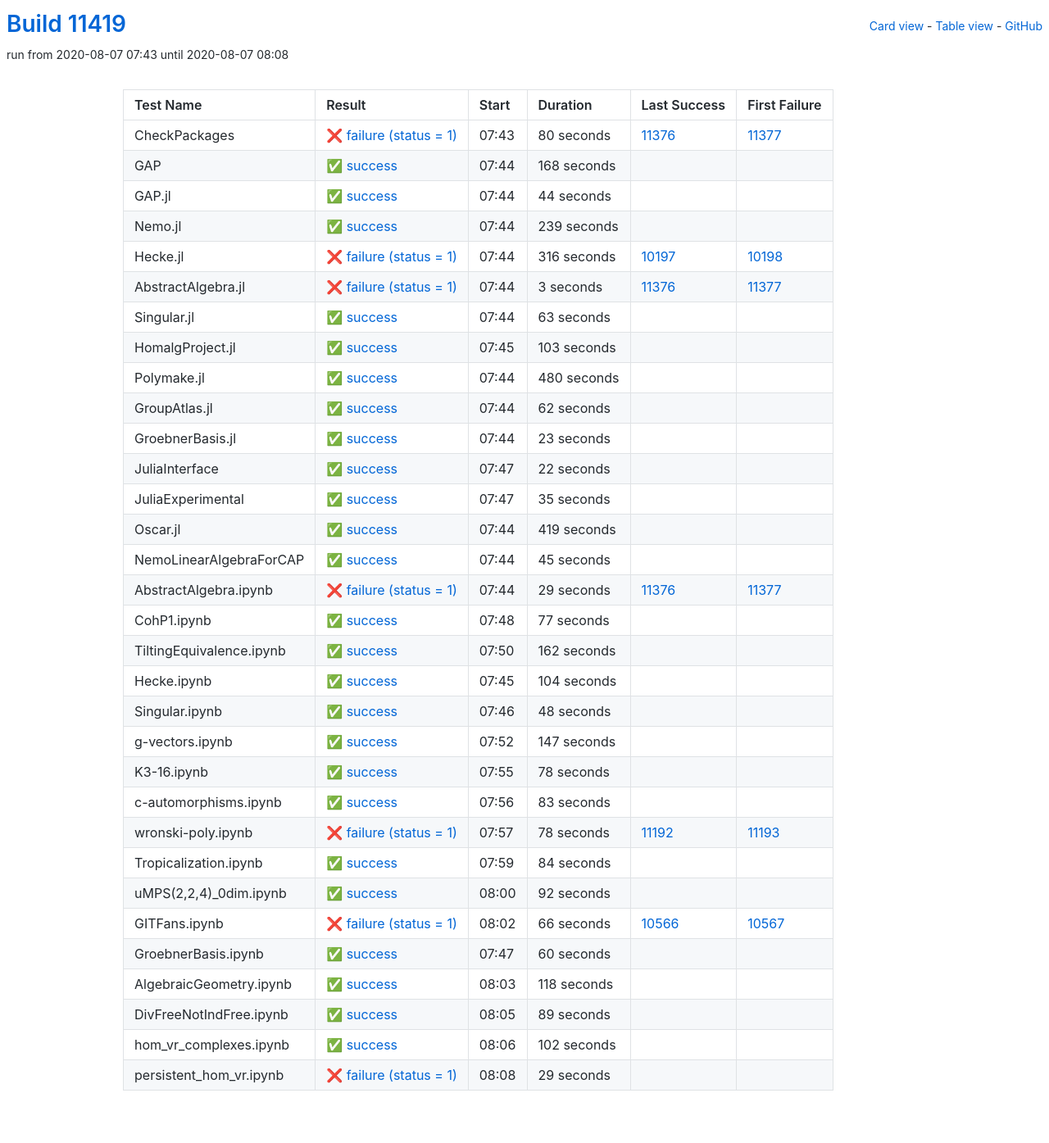
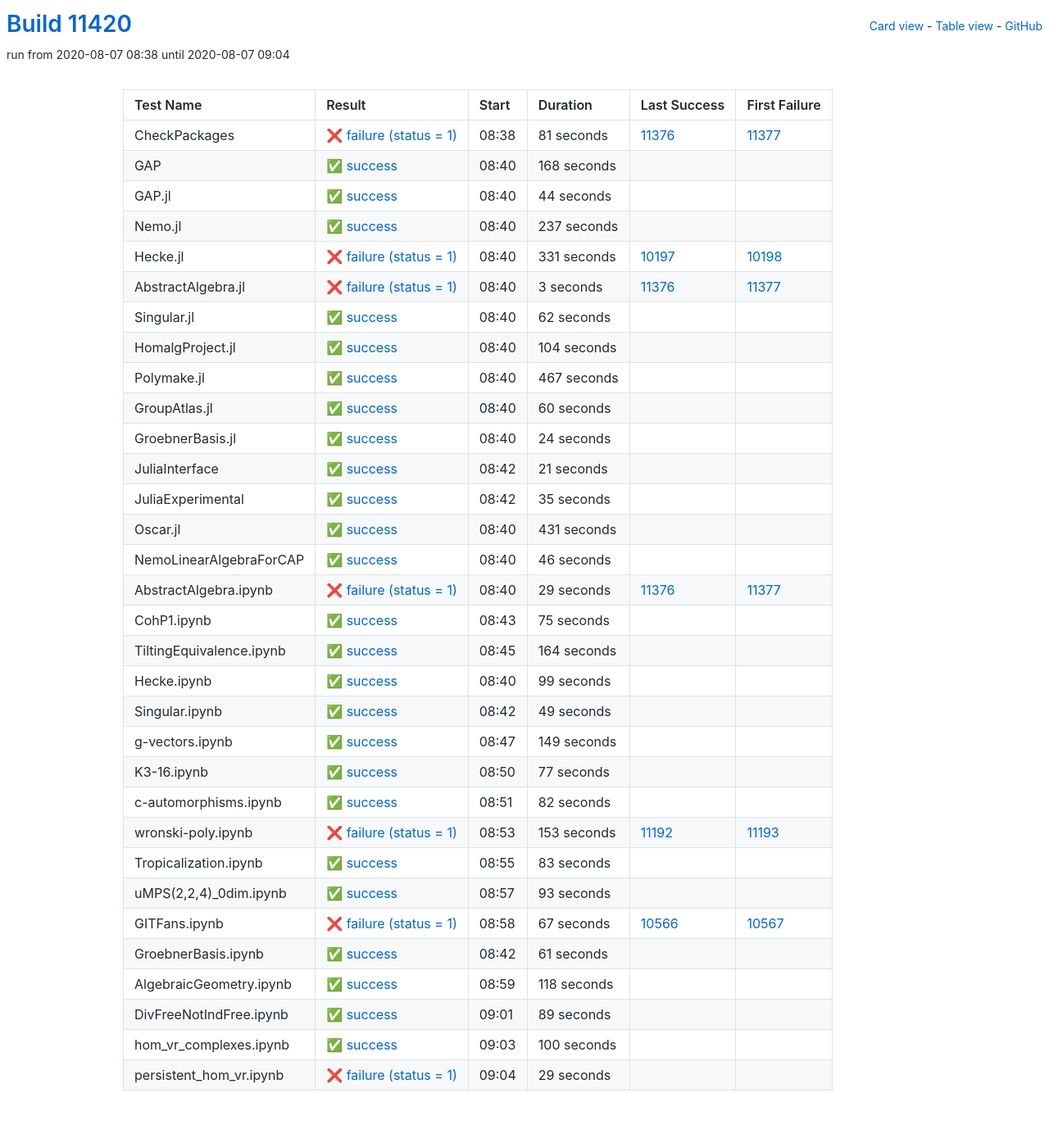
Before and after one commit to oscar-system/oscar-ci-status, a Jekyll site: the page built from table.html, in a window 1280 px wide. Shown: the whole page at 82% size. Built offline with Jekyll 4.4.1, drawn with Linux system fonts in a browser that asks for light colours.

Commit message:
Build #11420

```diff
--- a/_data/ci.yml
+++ b/_data/ci.yml
@@ -1,6 +1,6 @@
 ---
-build: 11419
-build_url: https://oscarci.mathematik.uni-kl.de/job/oscar/11419/
+build: 11420
+build_url: https://oscarci.mathematik.uni-kl.de/job/oscar/11420/
 job: oscar
 organization: oscar-system
 repo: oscar-ci-status
@@ -8,20 +8,20 @@ repourl: https://github.com/oscar-system/oscar-ci-status
 tests:
 - name: CheckPackages
   id: checkpackages
-  log: https://oscarci.mathematik.uni-kl.de/job/oscar/11419/artifact/logs/build-11419/CheckPackages.log
-  start: 2020-08-07 07:43
+  log: https://oscarci.mathematik.uni-kl.de/job/oscar/11420/artifact/logs/build-11420/CheckPackages.log
+  start: 2020-08-07 08:38
   success: false
   exitcode: 1
   status: failure
-  duration: 80
+  duration: 81
   last_success: 11376
   last_success_url: https://oscarci.mathematik.uni-kl.de/job/oscar/11376/
   first_failure: 11377
   first_failure_url: https://oscarci.mathematik.uni-kl.de/job/oscar/11377/
 - name: GAP
   id: gap
-  log: https://oscarci.mathematik.uni-kl.de/job/oscar/11419/artifact/logs/build-11419/GAP.log
-  start: 2020-08-07 07:44
+  log: https://oscarci.mathematik.uni-kl.de/job/oscar/11420/artifact/logs/build-11420/GAP.log
+  start: 2020-08-07 08:40
   success: true
   exitcode: 0
   status: success
@@ -32,8 +32,8 @@ tests:
   first_failure_url:
 - name: GAP.jl
   id: gap-jl
-  log: https://oscarci.mathematik.uni-kl.de/job/oscar/11419/artifact/logs/build-11419/GAP.jl.log
-  start: 2020-08-07 07:44
+  log: https://oscarci.mathematik.uni-kl.de/job/oscar/11420/artifact/logs/build-11420/GAP.jl.log
+  start: 2020-08-07 08:40
   success: true
   exitcode: 0
   status: success
@@ -44,32 +44,32 @@ tests:
   first_failure_url:
 - name: Nemo.jl
   id: nemo-jl
-  log: https://oscarci.mathematik.uni-kl.de/job/oscar/11419/artifact/logs/build-11419/Nemo.jl.log
-  start: 2020-08-07 07:44
+  log: https://oscarci.mathematik.uni-kl.de/job/oscar/11420/artifact/logs/build-11420/Nemo.jl.log
+  start: 2020-08-07 08:40
   success: true
   exitcode: 0
   status: success
-  duration: 239
+  duration: 237
   last_success: false
   last_success_url:
   first_failure: false
   first_failure_url:
 - name: Hecke.jl
   id: hecke-jl
-  log: https://oscarci.mathematik.uni-kl.de/job/oscar/11419/artifact/logs/build-11419/Hecke.jl.log
-  start: 2020-08-07 07:44
+  log: https://oscarci.mathematik.uni-kl.de/job/oscar/11420/artifact/logs/build-11420/Hecke.jl.log
+  start: 2020-08-07 08:40
   success: false
   exitcode: 1
   status: failure
-  duration: 316
+  duration: 331
   last_success: 10197
   last_success_url: https://oscarci.mathematik.uni-kl.de/job/oscar/10197/
   first_failure: 10198
   first_failure_url: https://oscarci.mathematik.uni-kl.de/job/oscar/10198/
 - name: AbstractAlgebra.jl
   id: abstractalgebra-jl
-  log: https://oscarci.mathematik.uni-kl.de/job/oscar/11419/artifact/logs/build-11419/AbstractAlgebra.jl.log
-  start: 2020-08-07 07:44
+  log: https://oscarci.mathematik.uni-kl.de/job/oscar/11420/artifact/logs/build-11420/AbstractAlgebra.jl.log
+  start: 2020-08-07 08:40
   success: false
   exitcode: 1
   status: failure
@@ -80,44 +80,8 @@ tests:
   first_failure_url: https://oscarci.mathematik.uni-kl.de/job/oscar/11377/
 - name: Singular.jl
   id: singular-jl
-  log: https://oscarci.mathematik.uni-kl.de/job/oscar/11419/artifact/logs/build-11419/Singular.jl.log
-  start: 2020-08-07 07:44
-  success: true
-  exitcode: 0
-  status: success
-  duration: 63
-  last_success: false
-  last_success_url:
-  first_failure: false
-  first_failure_url:
-- name: HomalgProject.jl
-  id: homalgproject-jl
-  log: https://oscarci.mathematik.uni-kl.de/job/oscar/11419/artifact/logs/build-11419/HomalgProject.jl.log
-  start: 2020-08-07 07:45
-  success: true
-  exitcode: 0
-  status: success
-  duration: 103
-  last_success: false
-  last_success_url:
-  first_failure: false
-  first_failure_url:
-- name: Polymake.jl
-  id: polymake-jl
-  log: https://oscarci.mathematik.uni-kl.de/job/oscar/11419/artifact/logs/build-11419/Polymake.jl.log
-  start: 2020-08-07 07:44
-  success: true
-  exitcode: 0
-  status: success
-  duration: 480
-  last_success: false
-  last_success_url:
-  first_failure: false
-  first_failure_url:
-- name: GroupAtlas.jl
-  id: groupatlas-jl
-  log: https://oscarci.mathematik.uni-kl.de/job/oscar/11419/artifact/logs/build-11419/GroupAtlas.jl.log
-  start: 2020-08-07 07:44
+  log: https://oscarci.mathematik.uni-kl.de/job/oscar/11420/artifact/logs/build-11420/Singular.jl.log
+  start: 2020-08-07 08:40
   success: true
   exitcode: 0
   status: success
@@ -126,34 +90,70 @@ tests:
   last_success_url:
   first_failure: false
   first_failure_url:
-- name: GroebnerBasis.jl
-  id: groebnerbasis-jl
-  log: https://oscarci.mathematik.uni-kl.de/job/oscar/11419/artifact/logs/build-11419/GroebnerBasis.jl.log
-  start: 2020-08-07 07:44
+- name: HomalgProject.jl
+  id: homalgproject-jl
+  log: https://oscarci.mathematik.uni-kl.de/job/oscar/11420/artifact/logs/build-11420/HomalgProject.jl.log
+  start: 2020-08-07 08:40
   success: true
   exitcode: 0
   status: success
-  duration: 23
+  duration: 104
+  last_success: false
+  last_success_url:
+  first_failure: false
+  first_failure_url:
+- name: Polymake.jl
+  id: polymake-jl
+  log: https://oscarci.mathematik.uni-kl.de/job/oscar/11420/artifact/logs/build-11420/Polymake.jl.log
+  start: 2020-08-07 08:40
+  success: true
+  exitcode: 0
+  status: success
+  duration: 467
+  last_success: false
+  last_success_url:
+  first_failure: false
+  first_failure_url:
+- name: GroupAtlas.jl
+  id: groupatlas-jl
+  log: https://oscarci.mathematik.uni-kl.de/job/oscar/11420/artifact/logs/build-11420/GroupAtlas.jl.log
+  start: 2020-08-07 08:40
+  success: true
+  exitcode: 0
+  status: success
+  duration: 60
+  last_success: false
+  last_success_url:
+  first_failure: false
+  first_failure_url:
+- name: GroebnerBasis.jl
+  id: groebnerbasis-jl
+  log: https://oscarci.mathematik.uni-kl.de/job/oscar/11420/artifact/logs/build-11420/GroebnerBasis.jl.log
+  start: 2020-08-07 08:40
+  success: true
+  exitcode: 0
+  status: success
+  duration: 24
   last_success: false
   last_success_url:
   first_failure: false
   first_failure_url:
 - name: JuliaInterface
   id: juliainterface
-  log: https://oscarci.mathematik.uni-kl.de/job/oscar/11419/artifact/logs/build-11419/JuliaInterface.log
-  start: 2020-08-07 07:47
+  log: https://oscarci.mathematik.uni-kl.de/job/oscar/11420/artifact/logs/build-11420/JuliaInterface.log
+  start: 2020-08-07 08:42
   success: true
   exitcode: 0
   status: success
-  duration: 22
+  duration: 21
   last_success: false
   last_success_url:
   first_failure: false
   first_failure_url:
 - name: JuliaExperimental
   id: juliaexperimental
-  log: https://oscarci.mathematik.uni-kl.de/job/oscar/11419/artifact/logs/build-11419/JuliaExperimental.log
-  start: 2020-08-07 07:47
+  log: https://oscarci.mathematik.uni-kl.de/job/oscar/11420/artifact/logs/build-11420/JuliaExperimental.log
+  start: 2020-08-07 08:42
   success: true
   exitcode: 0
   status: success
@@ -164,32 +164,32 @@ tests:
   first_failure_url:
 - name: Oscar.jl
   id: oscar-jl
-  log: https://oscarci.mathematik.uni-kl.de/job/oscar/11419/artifact/logs/build-11419/Oscar.jl.log
-  start: 2020-08-07 07:44
+  log: https://oscarci.mathematik.uni-kl.de/job/oscar/11420/artifact/logs/build-11420/Oscar.jl.log
+  start: 2020-08-07 08:40
   success: true
   exitcode: 0
   status: success
-  duration: 419
+  duration: 431
   last_success: false
   last_success_url:
   first_failure: false
   first_failure_url:
 - name: NemoLinearAlgebraForCAP
   id: nemolinearalgebraforcap
-  log: https://oscarci.mathematik.uni-kl.de/job/oscar/11419/artifact/logs/build-11419/NemoLinearAlgebraForCAP.log
-  start: 2020-08-07 07:44
+  log: https://oscarci.mathematik.uni-kl.de/job/oscar/11420/artifact/logs/build-11420/NemoLinearAlgebraForCAP.log
+  start: 2020-08-07 08:40
   success: true
   exitcode: 0
   status: success
-  duration: 45
+  duration: 46
   last_success: false
   last_success_url:
   first_failure: false
   first_failure_url:
 - name: AbstractAlgebra.ipynb
   id: abstractalgebra-ipynb
-  log: https://oscarci.mathematik.uni-kl.de/job/oscar/11419/artifact/logs/build-11419/AbstractAlgebra.ipynb.log
-  start: 2020-08-07 07:44
+  log: https://oscarci.mathematik.uni-kl.de/job/oscar/11420/artifact/logs/build-11420/AbstractAlgebra.ipynb.log
+  start: 2020-08-07 08:40
   success: false
   exitcode: 1
   status: failure
@@ -200,8 +200,68 @@ tests:
   first_failure_url: https://oscarci.mathematik.uni-kl.de/job/oscar/11377/
 - name: CohP1.ipynb
   id: cohp1-ipynb
-  log: https://oscarci.mathematik.uni-kl.de/job/oscar/11419/artifact/logs/build-11419/CohP1.ipynb.log
-  start: 2020-08-07 07:48
+  log: https://oscarci.mathematik.uni-kl.de/job/oscar/11420/artifact/logs/build-11420/CohP1.ipynb.log
+  start: 2020-08-07 08:43
+  success: true
+  exitcode: 0
+  status: success
+  duration: 75
+  last_success: false
+  last_success_url:
+  first_failure: false
+  first_failure_url:
+- name: TiltingEquivalence.ipynb
+  id: tiltingequivalence-ipynb
+  log: https://oscarci.mathematik.uni-kl.de/job/oscar/11420/artifact/logs/build-11420/TiltingEquivalence.ipynb.log
+  start: 2020-08-07 08:45
+  success: true
+  exitcode: 0
+  status: success
+  duration: 164
+  last_success: false
+  last_success_url:
+  first_failure: false
+  first_failure_url:
+- name: Hecke.ipynb
+  id: hecke-ipynb
+  log: https://oscarci.mathematik.uni-kl.de/job/oscar/11420/artifact/logs/build-11420/Hecke.ipynb.log
+  start: 2020-08-07 08:40
+  success: true
+  exitcode: 0
+  status: success
+  duration: 99
+  last_success: false
+  last_success_url:
+  first_failure: false
+  first_failure_url:
+- name: Singular.ipynb
+  id: singular-ipynb
+  log: https://oscarci.mathematik.uni-kl.de/job/oscar/11420/artifact/logs/build-11420/Singular.ipynb.log
+  start: 2020-08-07 08:42
+  success: true
+  exitcode: 0
+  status: success
+  duration: 49
+  last_success: false
+  last_success_url:
+  first_failure: false
+  first_failure_url:
+- name: g-vectors.ipynb
+  id: g-vectors-ipynb
+  log: https://oscarci.mathematik.uni-kl.de/job/oscar/11420/artifact/logs/build-11420/g-vectors.ipynb.log
+  start: 2020-08-07 08:47
+  success: true
+  exitcode: 0
+  status: success
+  duration: 149
+  last_success: false
+  last_success_url:
+  first_failure: false
+  first_failure_url:
+- name: K3-16.ipynb
+  id: k3-16-ipynb
+  log: https://oscarci.mathematik.uni-kl.de/job/oscar/11420/artifact/logs/build-11420/K3-16.ipynb.log
+  start: 2020-08-07 08:50
   success: true
   exitcode: 0
   status: success
@@ -210,70 +270,34 @@ tests:
   last_success_url:
   first_failure: false
   first_failure_url:
-- name: TiltingEquivalence.ipynb
-  id: tiltingequivalence-ipynb
-  log: https://oscarci.mathematik.uni-kl.de/job/oscar/11419/artifact/logs/build-11419/TiltingEquivalence.ipynb.log
-  start: 2020-08-07 07:50
+- name: c-automorphisms.ipynb
+  id: c-automorphisms-ipynb
+  log: https://oscarci.mathematik.uni-kl.de/job/oscar/11420/artifact/logs/build-11420/c-automorphisms.ipynb.log
+  start: 2020-08-07 08:51
   success: true
   exitcode: 0
   status: success
-  duration: 162
+  duration: 82
   last_success: false
   last_success_url:
   first_failure: false
   first_failure_url:
-- name: Hecke.ipynb
-  id: hecke-ipynb
-  log: https://oscarci.mathematik.uni-kl.de/job/oscar/11419/artifact/logs/build-11419/Hecke.ipynb.log
-  start: 2020-08-07 07:45
-  success: true
-  exitcode: 0
-  status: success
-  duration: 104
-  last_success: false
-  last_success_url:
-  first_failure: false
-  first_failure_url:
-- name: Singular.ipynb
-  id: singular-ipynb
-  log: https://oscarci.mathematik.uni-kl.de/job/oscar/11419/artifact/logs/build-11419/Singular.ipynb.log
-  start: 2020-08-07 07:46
-  success: true
-  exitcode: 0
-  status: success
-  duration: 48
-  last_success: false
-  last_success_url:
-  first_failure: false
-  first_failure_url:
-- name: g-vectors.ipynb
-  id: g-vectors-ipynb
-  log: https://oscarci.mathematik.uni-kl.de/job/oscar/11419/artifact/logs/build-11419/g-vectors.ipynb.log
-  start: 2020-08-07 07:52
-  success: true
-  exitcode: 0
-  status: success
-  duration: 147
-  last_success: false
-  last_success_url:
-  first_failure: false
-  first_failure_url:
-- name: K3-16.ipynb
-  id: k3-16-ipynb
-  log: https://oscarci.mathematik.uni-kl.de/job/oscar/11419/artifact/logs/build-11419/K3-16.ipynb.log
-  start: 2020-08-07 07:55
-  success: true
-  exitcode: 0
-  status: success
-  duration: 78
-  last_success: false
-  last_success_url:
-  first_failure: false
-  first_failure_url:
-- name: c-automorphisms.ipynb
-  id: c-automorphisms-ipynb
-  log: https://oscarci.mathematik.uni-kl.de/job/oscar/11419/artifact/logs/build-11419/c-automorphisms.ipynb.log
-  start: 2020-08-07 07:56
+- name: wronski-poly.ipynb
+  id: wronski-poly-ipynb
+  log: https://oscarci.mathematik.uni-kl.de/job/oscar/11420/artifact/logs/build-11420/wronski-poly.ipynb.log
+  start: 2020-08-07 08:53
+  success: false
+  exitcode: 1
+  status: failure
+  duration: 153
+  last_success: 11192
+  last_success_url: https://oscarci.mathematik.uni-kl.de/job/oscar/11192/
+  first_failure: 11193
+  first_failure_url: https://oscarci.mathematik.uni-kl.de/job/oscar/11193/
+- name: Tropicalization.ipynb
+  id: tropicalization-ipynb
+  log: https://oscarci.mathematik.uni-kl.de/job/oscar/11420/artifact/logs/build-11420/Tropicalization.ipynb.log
+  start: 2020-08-07 08:55
   success: true
   exitcode: 0
   status: success
@@ -282,70 +306,46 @@ tests:
   last_success_url:
   first_failure: false
   first_failure_url:
-- name: wronski-poly.ipynb
-  id: wronski-poly-ipynb
-  log: https://oscarci.mathematik.uni-kl.de/job/oscar/11419/artifact/logs/build-11419/wronski-poly.ipynb.log
-  start: 2020-08-07 07:57
-  success: false
-  exitcode: 1
-  status: failure
-  duration: 78
-  last_success: 11192
-  last_success_url: https://oscarci.mathematik.uni-kl.de/job/oscar/11192/
-  first_failure: 11193
-  first_failure_url: https://oscarci.mathematik.uni-kl.de/job/oscar/11193/
-- name: Tropicalization.ipynb
-  id: tropicalization-ipynb
-  log: https://oscarci.mathematik.uni-kl.de/job/oscar/11419/artifact/logs/build-11419/Tropicalization.ipynb.log
-  start: 2020-08-07 07:59
+- name: uMPS(2,2,4)_0dim.ipynb
+  id: umps-2-2-4-0dim-ipynb
+  log: https://oscarci.mathematik.uni-kl.de/job/oscar/11420/artifact/logs/build-11420/uMPS-2-2-4-_0dim.ipynb.log
+  start: 2020-08-07 08:57
   success: true
   exitcode: 0
   status: success
-  duration: 84
-  last_success: false
-  last_success_url:
-  first_failure: false
-  first_failure_url:
-- name: uMPS(2,2,4)_0dim.ipynb
-  id: umps-2-2-4-0dim-ipynb
-  log: https://oscarci.mathematik.uni-kl.de/job/oscar/11419/artifact/logs/build-11419/uMPS-2-2-4-_0dim.ipynb.log
-  start: 2020-08-07 08:00
-  success: true
-  exitcode: 0
-  status: success
-  duration: 92
+  duration: 93
   last_success: false
   last_success_url:
   first_failure: false
   first_failure_url:
 - name: GITFans.ipynb
   id: gitfans-ipynb
-  log: https://oscarci.mathematik.uni-kl.de/job/oscar/11419/artifact/logs/build-11419/GITFans.ipynb.log
-  start: 2020-08-07 08:02
+  log: https://oscarci.mathematik.uni-kl.de/job/oscar/11420/artifact/logs/build-11420/GITFans.ipynb.log
+  start: 2020-08-07 08:58
   success: false
   exitcode: 1
   status: failure
-  duration: 66
+  duration: 67
   last_success: 10566
   last_success_url: https://oscarci.mathematik.uni-kl.de/job/oscar/10566/
   first_failure: 10567
   first_failure_url: https://oscarci.mathematik.uni-kl.de/job/oscar/10567/
 - name: GroebnerBasis.ipynb
   id: groebnerbasis-ipynb
-  log: https://oscarci.mathematik.uni-kl.de/job/oscar/11419/artifact/logs/build-11419/GroebnerBasis.ipynb.log
-  start: 2020-08-07 07:47
+  log: https://oscarci.mathematik.uni-kl.de/job/oscar/11420/artifact/logs/build-11420/GroebnerBasis.ipynb.log
+  start: 2020-08-07 08:42
   success: true
   exitcode: 0
   status: success
-  duration: 60
+  duration: 61
   last_success: false
   last_success_url:
   first_failure: false
   first_failure_url:
 - name: AlgebraicGeometry.ipynb
   id: algebraicgeometry-ipynb
-  log: https://oscarci.mathematik.uni-kl.de/job/oscar/11419/artifact/logs/build-11419/AlgebraicGeometry.ipynb.log
-  start: 2020-08-07 08:03
+  log: https://oscarci.mathematik.uni-kl.de/job/oscar/11420/artifact/logs/build-11420/AlgebraicGeometry.ipynb.log
+  start: 2020-08-07 08:59
   success: true
   exitcode: 0
   status: success
@@ -356,8 +356,8 @@ tests:
   first_failure_url:
 - name: DivFreeNotIndFree.ipynb
   id: divfreenotindfree-ipynb
-  log: https://oscarci.mathematik.uni-kl.de/job/oscar/11419/artifact/logs/build-11419/DivFreeNotIndFree.ipynb.log
-  start: 2020-08-07 08:05
+  log: https://oscarci.mathematik.uni-kl.de/job/oscar/11420/artifact/logs/build-11420/DivFreeNotIndFree.ipynb.log
+  start: 2020-08-07 09:01
   success: true
   exitcode: 0
   status: success
@@ -368,20 +368,20 @@ tests:
   first_failure_url:
 - name: hom_vr_complexes.ipynb
   id: hom-vr-complexes-ipynb
-  log: https://oscarci.mathematik.uni-kl.de/job/oscar/11419/artifact/logs/build-11419/hom_vr_complexes.ipynb.log
-  start: 2020-08-07 08:06
+  log: https://oscarci.mathematik.uni-kl.de/job/oscar/11420/artifact/logs/build-11420/hom_vr_complexes.ipynb.log
+  start: 2020-08-07 09:03
   success: true
   exitcode: 0
   status: success
-  duration: 102
+  duration: 100
   last_success: false
   last_success_url:
   first_failure: false
   first_failure_url:
 - name: persistent_hom_vr.ipynb
   id: persistent-hom-vr-ipynb
-  log: https://oscarci.mathematik.uni-kl.de/job/oscar/11419/artifact/logs/build-11419/persistent_hom_vr.ipynb.log
-  start: 2020-08-07 08:08
+  log: https://oscarci.mathematik.uni-kl.de/job/oscar/11420/artifact/logs/build-11420/persistent_hom_vr.ipynb.log
+  start: 2020-08-07 09:04
   success: false
   exitcode: 1
   status: failure
```
Also changed, not shown: README.md.
